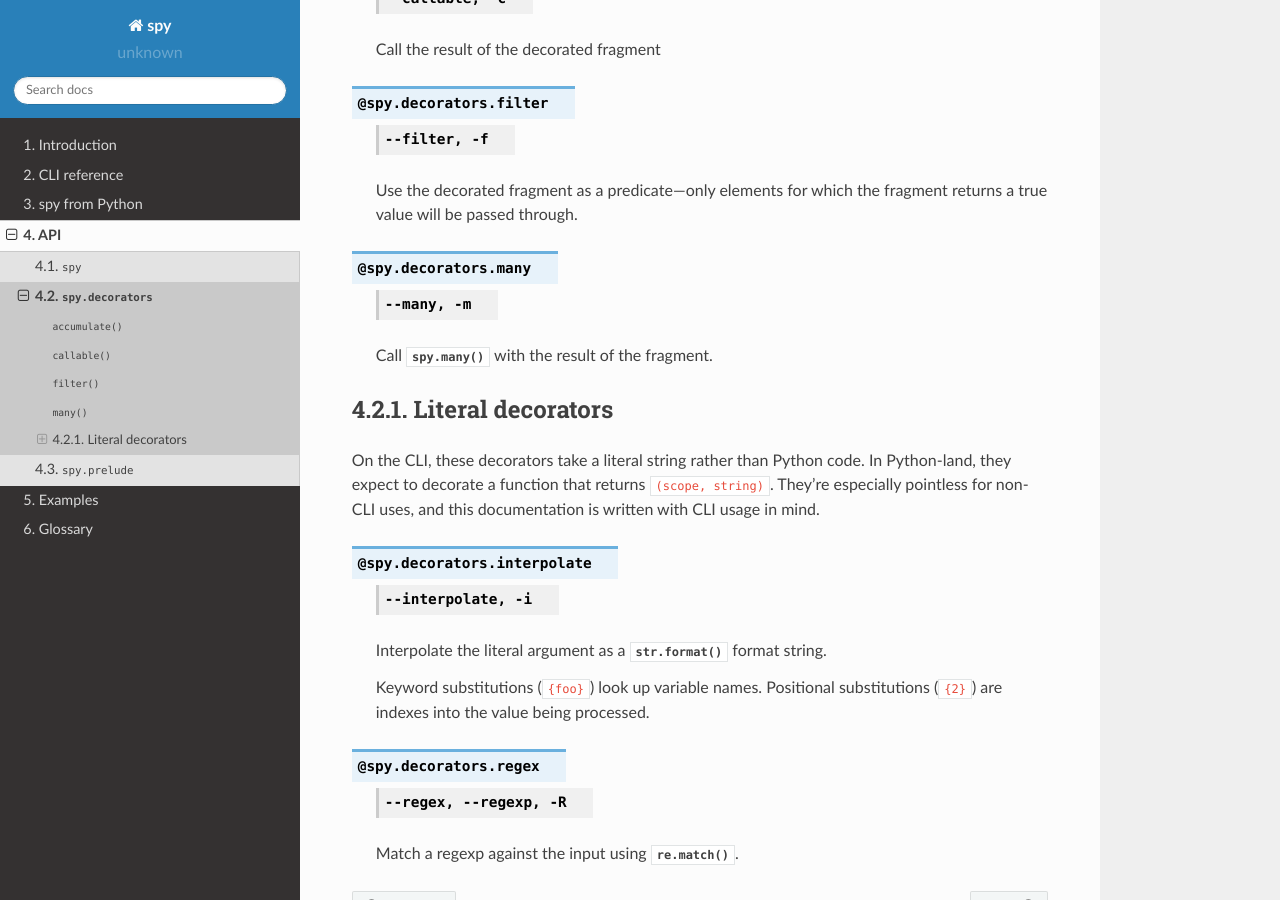
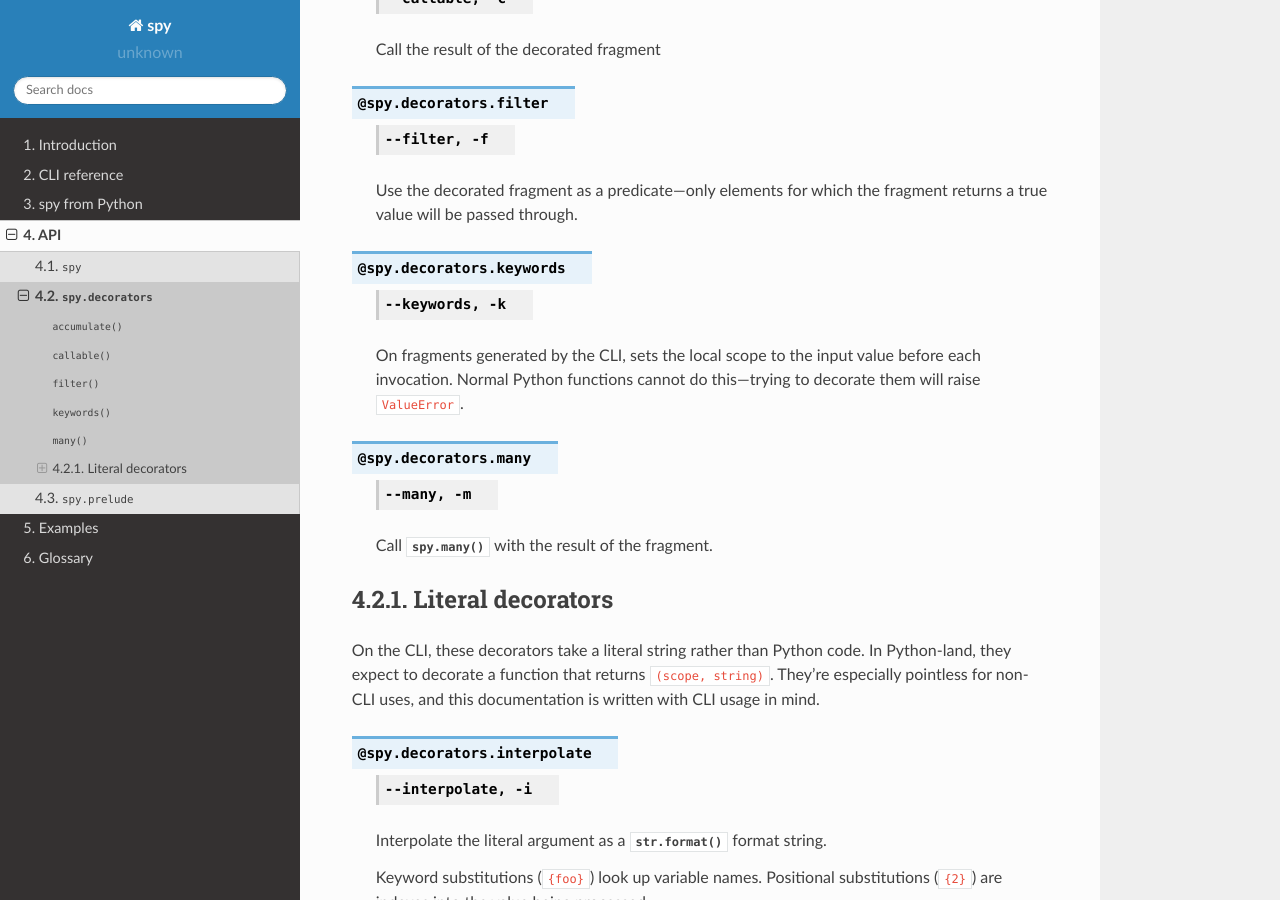
Before and after one commit to edk0/spy, a Sphinx documentation site: the page built from doc/api/spy.decorators.rst, in a window 1280 px wide and 900 px high, scrolled down 483 px. Built offline with Sphinx 7.4.7 and the Read the Docs theme 2.0.0, drawn with Linux system fonts in a browser that asks for light colours; cross-references to code outside the pages are shown as plain code.

Commit message:
Add --keywords to docs

```diff
--- a/doc/api/spy.decorators.rst
+++ b/doc/api/spy.decorators.rst
@@ -31,6 +31,14 @@ This module contains various function decorators for use in spy fragments.
    Use the decorated fragment as a predicate—only elements for which the
    fragment returns a true value will be passed through.
 
+.. decorator:: keywords
+
+   .. option:: --keywords, -k
+
+   On fragments generated by the CLI, sets the local scope to the input value
+   before each invocation. Normal Python functions cannot do this—trying to
+   decorate them will raise :exception:`ValueError`.
+
 .. decorator:: many
 
    .. option:: --many, -m
--- a/doc/intro.rst
+++ b/doc/intro.rst
@@ -153,6 +153,12 @@ the CLI:
    any true value, the data passes through, but if it returns a false value
    :const:`spy.DROP` is returned instead.
 
+.. option:: --keywords <fragment>, -m <fragment>
+
+   executes the fragment using its own input value as the local scope, which
+   must be a :term:`mapping`. Names from the global scope (but not ``pipe``)
+   are still available unless shadowed by keys in the input mapping.
+
 .. option:: --many <fragment>, -m <fragment>
 
    calls :func:`spy.many` with the return value of the fragment (which must
```
